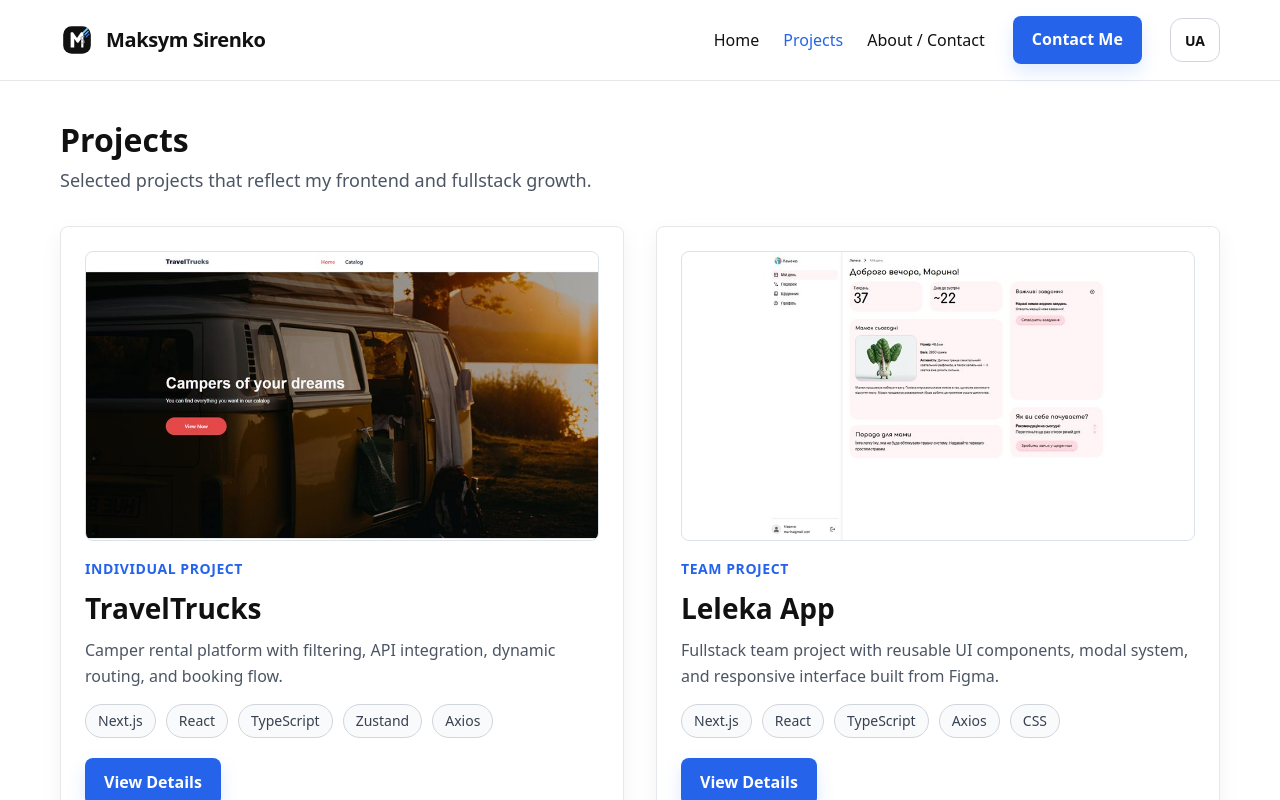
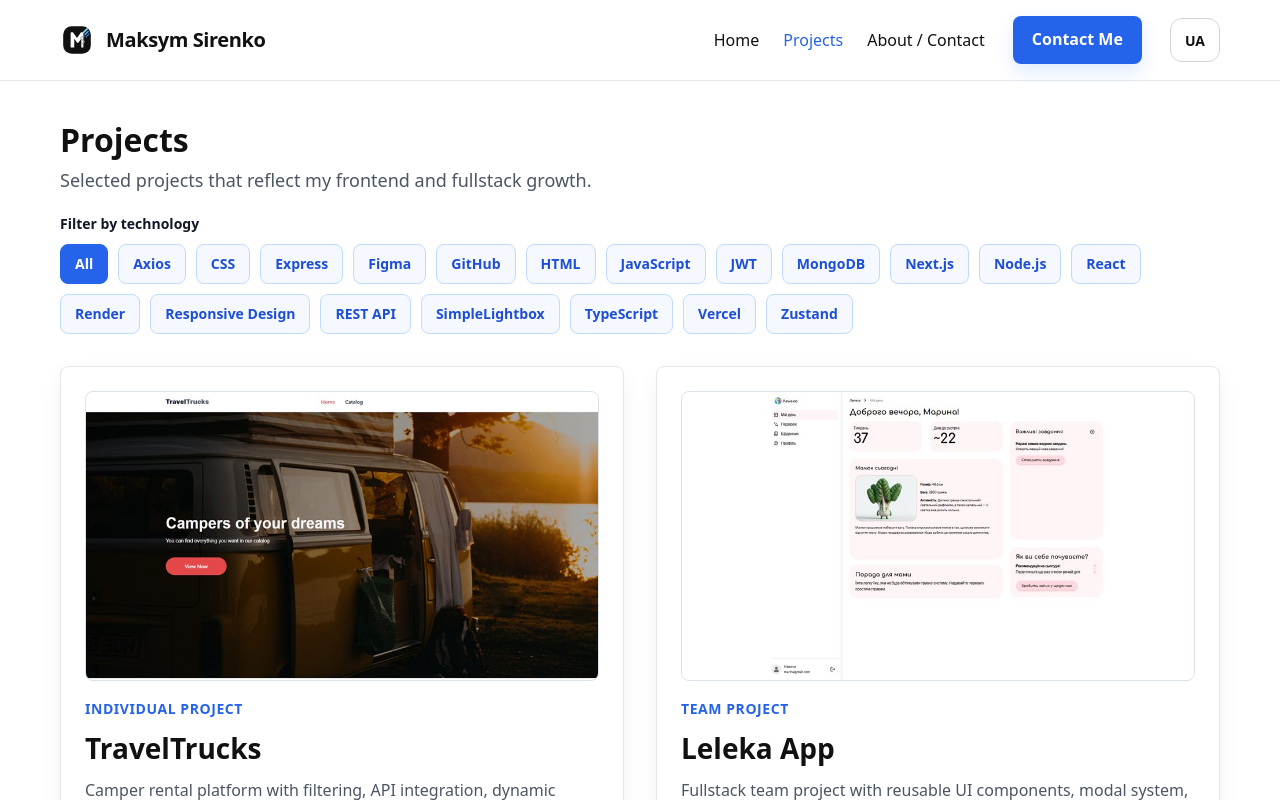
Before and after one commit to Maksym-Sirenko/personal-page, a React (Vite) app: page /projects in a window 1280 px wide. Shown: the top 800 px of the page. Built offline with nearby package versions, Linux system fonts and the light colour scheme.

Commit message:
feat: add project technology filter

```diff
--- a/src/components/ui/Button/Button.module.scss
+++ b/src/components/ui/Button/Button.module.scss
@@ -39,14 +39,14 @@
 }
 
 .secondary {
-  background-color: #ffffff;
-  color: var(--text);
-  border-color: #d1d5db;
+  background-color: #eff6ff;
+  color: #1d4ed8;
+  border-color: #bfdbfe;
 }
 
 .secondary:hover {
-  background-color: #f9fafb;
-  border-color: #9ca3af;
+  background-color: #dbeafe;
+  border-color: #60a5fa;
 }
 
 .soft {
--- a/src/i18n/siteContent.ts
+++ b/src/i18n/siteContent.ts
@@ -39,6 +39,9 @@ export const siteContent = {
       github: "GitHub",
       techStack: "Tech stack",
       responsibilities: "Responsibilities",
+      filterLabel: "Filter by technology",
+      allTechnologies: "All",
+      emptyFilter: "No projects with this technology yet.",
     },
     about: {
       title: "About Me",
@@ -128,6 +131,9 @@ export const siteContent = {
       github: "GitHub",
       techStack: "Технології",
       responsibilities: "Що я робив",
+      filterLabel: "Фільтр за технологією",
+      allTechnologies: "Усі",
+      emptyFilter: "Поки немає проєктів із цією технологією.",
     },
     about: {
       title: "Про мене",
--- a/src/pages/HomePage/HomePage.module.scss
+++ b/src/pages/HomePage/HomePage.module.scss
@@ -17,12 +17,20 @@
 }
 
 .heroContent {
+  display: grid;
+  gap: 30px;
   padding: 28px 24px;
+}
+
+.heroMain,
+.heroMeta {
+  display: grid;
 }
 
 .eyebrow {
   margin: 0 0 14px;
-  font-size: 24px;
+  max-width: 640px;
+  font-size: 20px;
   line-height: 1.35;
   font-weight: 700;
   color: #111827;
@@ -75,10 +83,10 @@
   width: 48px;
   height: 48px;
   padding: 0;
-  border: 1px solid #d1d5db;
+  border: 1px solid #bfdbfe;
   border-radius: 8px;
-  background-color: rgba(255, 255, 255, 0.92);
-  color: #111827;
+  background-color: #eff6ff;
+  color: #1d4ed8;
   transition:
     background-color 0.25s ease,
     border-color 0.25s ease,
@@ -88,9 +96,9 @@
 
 .contactLink:hover {
   transform: translateY(-2px);
-  border-color: #93c5fd;
-  background-color: #eff6ff;
-  color: #1d4ed8;
+  border-color: #60a5fa;
+  background-color: #dbeafe;
+  color: #1e40af;
 }
 
 .contactIcon {
@@ -102,7 +110,6 @@
 .highlights {
   display: grid;
   gap: 12px;
-  margin-top: 24px;
 }
 
 .resumeButton {
@@ -216,7 +223,7 @@
   }
 
   .eyebrow {
-    font-size: 30px;
+    font-size: 24px;
   }
 
   .actions {
--- a/src/pages/HomePage/HomePage.tsx
+++ b/src/pages/HomePage/HomePage.tsx
@@ -76,6 +76,7 @@ function HomePage() {
           <div className={styles.heroShell}>
             <div className={styles.heroLayout}>
               <div className={styles.heroContent}>
+                <div className={styles.heroMain}>
                   <p className={styles.eyebrow}>{t.role}</p>
                   <h1 className={styles.title}>{t.title}</h1>
                   <p className={styles.subtitle}>{t.subtitle}</p>
@@ -100,7 +101,9 @@ function HomePage() {
                       ))}
                     </div>
                   </div>
+                </div>
 
+                <div className={styles.heroMeta}>
                   <div className={styles.highlights}>
                     {t.highlights.map((item) => (
                       <div key={item.label} className={styles.highlightItem}>
@@ -119,6 +122,7 @@ function HomePage() {
                   >
                     {t.downloadResume}
                   </Button>
+                </div>
               </div>
 
               <div className={styles.heroVisual}>
--- a/src/pages/ProjectsPage/ProjectsPage.module.scss
+++ b/src/pages/ProjectsPage/ProjectsPage.module.scss
@@ -10,17 +10,82 @@
 }
 
 .subtitle {
-  margin: 0 0 32px;
+  margin: 0 0 20px;
   max-width: 600px;
   font-size: 18px;
   line-height: 1.5;
   color: #4b5563;
 }
 
+.filterGroup {
+  margin-bottom: 32px;
+}
+
+.filterLabel {
+  margin: 0 0 10px;
+  font-size: 14px;
+  line-height: 1.4;
+  font-weight: 700;
+  color: #111827;
+}
+
+.filters {
+  display: flex;
+  flex-wrap: wrap;
+  gap: 10px;
+}
+
+.filterButton,
+.activeFilter {
+  min-height: 40px;
+  padding: 9px 14px;
+  border: 1px solid #d1d5db;
+  border-radius: 8px;
+  font-size: 14px;
+  font-weight: 600;
+  line-height: 1.2;
+  cursor: pointer;
+  transition:
+    background-color 0.25s ease,
+    border-color 0.25s ease,
+    color 0.25s ease,
+    transform 0.25s ease;
+}
+
+.filterButton {
+  border-color: #bfdbfe;
+  background-color: #f5f9ff;
+  color: #1d4ed8;
+}
+
+.filterButton:hover {
+  transform: translateY(-2px);
+  border-color: #93c5fd;
+  background-color: #eff6ff;
+  color: #1d4ed8;
+}
+
+.activeFilter {
+  border-color: #2563eb;
+  background-color: #2563eb;
+  color: #ffffff;
+}
+
 .grid {
   display: grid;
   grid-template-columns: 1fr;
   gap: 24px;
+}
+
+.emptyState {
+  margin: 0;
+  padding: 24px;
+  border: 1px solid #e5e7eb;
+  border-radius: 8px;
+  background-color: #ffffff;
+  color: #4b5563;
+  font-size: 16px;
+  line-height: 1.5;
 }
 
 @media screen and (min-width: 768px) {
--- a/src/pages/ProjectsPage/ProjectsPage.tsx
+++ b/src/pages/ProjectsPage/ProjectsPage.tsx
@@ -12,10 +12,19 @@ import styles from "./ProjectsPage.module.scss";
 function ProjectsPage() {
   const [selectedProject, setSelectedProject] = useState<Project | null>(null);
   const [isModalOpen, setIsModalOpen] = useState(false);
+  const [selectedTech, setSelectedTech] = useState<string | null>(null);
   const modalExitDelay = 500;
 
   const { language } = useOutletContext<{ language: Language }>();
   const t = siteContent[language].projects;
+
+  const technologies = Array.from(
+    new Set(projectsContent.flatMap((project) => project.stack))
+  ).sort((a, b) => a.localeCompare(b));
+
+  const filteredProjects = selectedTech
+    ? projectsContent.filter((project) => project.stack.includes(selectedTech))
+    : projectsContent;
 
   const handleOpenDetails = (project: Project) => {
     setSelectedProject(project);
@@ -37,8 +46,37 @@ function ProjectsPage() {
 
           <p className={styles.subtitle}>{t.subtitle}</p>
 
+          <div className={styles.filterGroup}>
+            <p className={styles.filterLabel}>{t.filterLabel}</p>
+
+            <div className={styles.filters} aria-label={t.filterLabel}>
+              <button
+                type="button"
+                className={!selectedTech ? styles.activeFilter : styles.filterButton}
+                aria-pressed={!selectedTech}
+                onClick={() => setSelectedTech(null)}
+              >
+                {t.allTechnologies}
+              </button>
+
+              {technologies.map((technology) => (
+                <button
+                  key={technology}
+                  type="button"
+                  className={
+                    selectedTech === technology ? styles.activeFilter : styles.filterButton
+                  }
+                  aria-pressed={selectedTech === technology}
+                  onClick={() => setSelectedTech(technology)}
+                >
+                  {technology}
+                </button>
+              ))}
+            </div>
+          </div>
+
           <div className={styles.grid}>
-            {projectsContent.map((project) => (
+            {filteredProjects.map((project) => (
               <ProjectCard
                 key={project.id}
                 project={project}
@@ -46,6 +84,10 @@ function ProjectsPage() {
               />
             ))}
           </div>
+
+          {filteredProjects.length === 0 && (
+            <p className={styles.emptyState}>{t.emptyFilter}</p>
+          )}
         </section>
       </Container>
 
```
Lines whose indentation alone changed are shown as unchanged.
